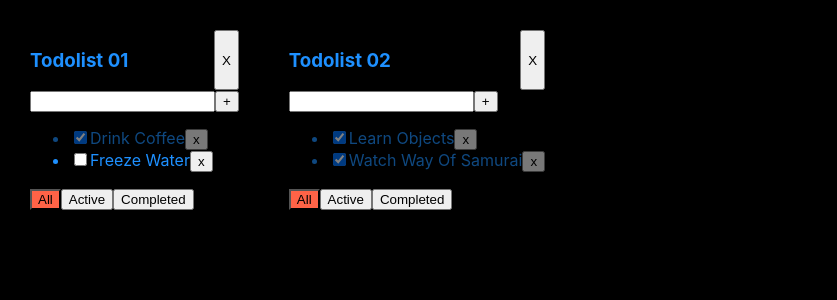
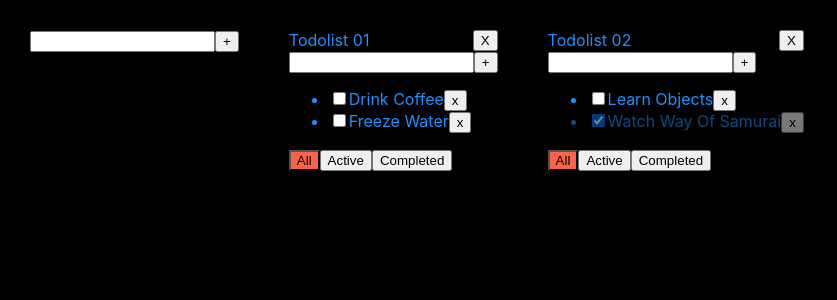
Before and after one commit to OlegAdamovich/ToDoList-TS, a React (Create React App) app: page / in a window 1280 px wide. Shown: the top 300 px of the page, without its empty margins (0-837 px from the left). Built offline with nearby package versions, Linux system fonts and the light colour scheme.

Commit message:
lesson 06

```diff
--- /dev/null
+++ b/src/AddItemForm.tsx
@@ -0,0 +1,45 @@
+import React, {useState} from "react";
+
+type PropsType = {
+    addItem: (title: string) => void
+}
+
+export const AddItemForm = (props: PropsType) => {
+    // Local State
+    let [error, setError] = useState<string | null>(null)
+    let [title, setTitle] = useState<string>('')
+
+    // Callbacks
+    const getTaskText = (e: React.ChangeEvent<HTMLInputElement>) => setTitle(e.currentTarget.value)
+
+    const addTitle = () => {
+        if (title.trim() !== '') {
+            props.addItem(title)
+            setTitle('')
+        } else {
+            setError('Fill In To Add')
+        }
+    }
+
+    const onKeyPressHandler = (e: React.KeyboardEvent<HTMLDivElement>) => {
+        setError(null)
+        if (e.charCode === 13) {
+            if (title.trim() !== '') {
+                props.addItem(title)
+                setTitle('')
+            } else {
+                setError('Fill In To Add')
+            }
+        }
+    }
+
+    // Component
+    return (
+        <div>
+            <input onKeyPress={onKeyPressHandler} onChange={getTaskText} value={title}
+                   className={error ? 'error' : ''}/>
+            <button onClick={addTitle}>+</button>
+            {error && <div className='error-message'>{error}</div>}
+        </div>
+    )
+}
--- a/src/App.tsx
+++ b/src/App.tsx
@@ -2,6 +2,7 @@ import React, {useState} from 'react';
 import './App.css';
 import {Todolist} from './Todolist';
 import {v1} from "uuid";
+import {AddItemForm} from "./AddItemForm";
 
 // Types
 export type FilterValuesType = "all" | "active" | "completed";
@@ -43,11 +44,11 @@ function App() {
 
     let [tasks, setTasks] = useState<TasksStateType>({
         [todolistId1]: [
-            {id: v1(), title: 'Drink Coffee', isDone: true},
+            {id: v1(), title: 'Drink Coffee', isDone: false},
             {id: v1(), title: 'Freeze Water', isDone: false}
         ],
         [todolistId2]: [
-            {id: v1(), title: 'Learn Objects', isDone: true},
+            {id: v1(), title: 'Learn Objects', isDone: false},
             {id: v1(), title: 'Watch Way Of Samurai', isDone: true}
         ]
     })
@@ -100,8 +101,49 @@ function App() {
         setTasks({...tasks})
     }
 
+    const addTodolist = (title: string) => {
+        let newTodolist: TodolistType = {
+            id: v1(),
+            title: title,
+            filter: 'all'
+        }
+
+        let newTodolists = [newTodolist, ...todolists]
+        setTodolists(newTodolists)
+
+        setTasks({
+            ...tasks,
+            [newTodolist.id]: []
+        })
+    }
+
+    const renameTaskTitle = (newTitle: string, todolistId: string, taskId: string) => {
+        let todolistTasks = tasks[todolistId] // получили массив тасок
+        let todolistTask = todolistTasks.find(t => t.id === taskId)
+        if (todolistTask) {
+            todolistTask.title = newTitle
+            setTasks({...tasks})
+        }
+    }
+
+    const renameTodolistTitle = (newTitle: string, todolistId: string) => {
+        let newTodolists = todolists.map(t => {
+            if (t.id === todolistId) {
+                return {
+                    ...t,
+                    title: newTitle
+                }
+            } else {
+                return t
+            }
+        })
+        setTodolists(newTodolists)
+    }
+
+    // Component
     return (
         <div className="App">
+            <AddItemForm addItem={addTodolist}/>
             {todolists.map(tl => {
                 let tasksForTodolist = tasks[tl.id];
 
@@ -115,7 +157,7 @@ function App() {
                 return (
                     <Todolist key={tl.id} id={tl.id} title={tl.title} tasks={tasksForTodolist} removeTask={removeTask}
                               changeFilter={changeFilter} addTask={addTask} changeStatus={changeStatus}
-                              filter={tl.filter} removeTodolist={removeTodolist}/>
+                              filter={tl.filter} removeTodolist={removeTodolist} renameTaskTitle={renameTaskTitle} renameTodolistTitle={renameTodolistTitle}/>
                 )
             })}
         </div>
--- /dev/null
+++ b/src/EditableSpan.tsx
@@ -0,0 +1,33 @@
+import React, {ChangeEvent, useState} from "react";
+
+type PropsType = {
+    title: string
+    renameTaskTitle: (newTitle: string) => void
+}
+
+export const EditableSpan = (props: PropsType) => {
+    // Local State
+    let [editMode, setEditMode] = useState(false)
+    let [title, setTitle] = useState(props.title)
+
+    // Callbacks
+    const onEditMode = () => setEditMode(true)
+    const offEditMode = () => {
+        setEditMode(false)
+        props.renameTaskTitle(title)
+    }
+
+    const onPressEnter = (e: React.KeyboardEvent<HTMLDivElement>) => {
+        if (e.key === 'Enter') {
+            offEditMode()
+        }
+    }
+
+    const getTitle = (e: ChangeEvent<HTMLInputElement>) => setTitle(e.currentTarget.value)
+
+    // Component
+    return (
+        editMode ? <input onKeyPress={onPressEnter} onChange={getTitle} onBlur={offEditMode} value={title} autoFocus/> :
+            <span onDoubleClick={onEditMode}>{props.title}</span>
+    )
+}
--- a/src/Todolist.tsx
+++ b/src/Todolist.tsx
@@ -1,5 +1,7 @@
-import React, {useState} from 'react';
+import React from 'react';
 import {FilterValuesType} from './App';
+import {AddItemForm} from "./AddItemForm";
+import {EditableSpan} from "./EditableSpan";
 
 type TaskType = {
     id: string
@@ -17,60 +19,44 @@ type PropsType = {
     changeStatus: (taskId: string, todolistId: string, isDone: boolean) => void
     filter: string
     removeTodolist: (todolistId: string) => void
+    renameTaskTitle: (newTitle: string, todolistId: string, taskId: string) => void
+    renameTodolistTitle: (newTitle: string, todolistId: string) => void
 }
 
 export function Todolist(props: PropsType) {
-    // Local State
-    let [error, setError] = useState<string | null>(null)
-    let [taskText, setTaskText] = useState<string>('')
-
     // Callbacks
-    const getTaskText = (e: React.ChangeEvent<HTMLInputElement>) => setTaskText(e.currentTarget.value)
-
-    const addTask = () => {
-        if (taskText.trim() !== '') {
-            props.addTask(props.id, taskText)
-            setTaskText('')
-        } else {
-            setError('Fill In To Add')
-        }
+    const addTask = (title: string) => {
+        props.addTask(props.id, title)
     }
 
-    const onKeyPressHandler = (e: React.KeyboardEvent<HTMLDivElement>) => {
-        setError(null)
-        if (e.charCode === 13) {
-            if (taskText.trim() !== '') {
-                props.addTask(props.id, taskText)
-                setTaskText('')
-            } else {
-                setError('Fill In To Add')
-            }
-        }
-    }
     const onAllClickHandler = () => props.changeFilter('all', props.id)
     const onActiveClickHandler = () => props.changeFilter('active', props.id)
     const onCompletedClickHandler = () => props.changeFilter('completed', props.id)
 
+    const renameTodolistTitle = (newTitle: string) => {
+        props.renameTodolistTitle(newTitle, props.id)
+    }
+
     return <div>
         <div className='todolist-header'>
-            <h3>{props.title}</h3>
+            <EditableSpan title={props.title} renameTaskTitle={renameTodolistTitle}/>
             <button onClick={() => props.removeTodolist(props.id)}>X</button>
         </div>
-        <div>
-            <input onKeyPress={onKeyPressHandler} onChange={getTaskText} value={taskText} className={error? 'error' : ''}/>
-            <button onClick={addTask}>+</button>
-            {error && <div className='error-message'>{error}</div>}
-        </div>
+        <AddItemForm addItem={addTask}/>
         <ul>
             {
                 props.tasks.map(t => {
                     const onClickHandler = () => props.removeTask(t.id, props.id)
                     const onChangeHandler = (e: React.ChangeEvent<HTMLInputElement>) => props.changeStatus(t.id, props.id, e.currentTarget.checked)
 
+                    const renameTaskTitle = (newTitle: string) => {
+                        props.renameTaskTitle(newTitle, props.id, t.id)
+                    }
+
                     return (
                         <li key={t.id} className={t.isDone ? 'is-done' : ''}>
                             <input type="checkbox" checked={t.isDone} onChange={onChangeHandler}/>
-                            <span>{t.title}</span>
+                            <EditableSpan title={t.title} renameTaskTitle={renameTaskTitle}/>
                             <button onClick={onClickHandler}>x</button>
                         </li>
                     )
```
